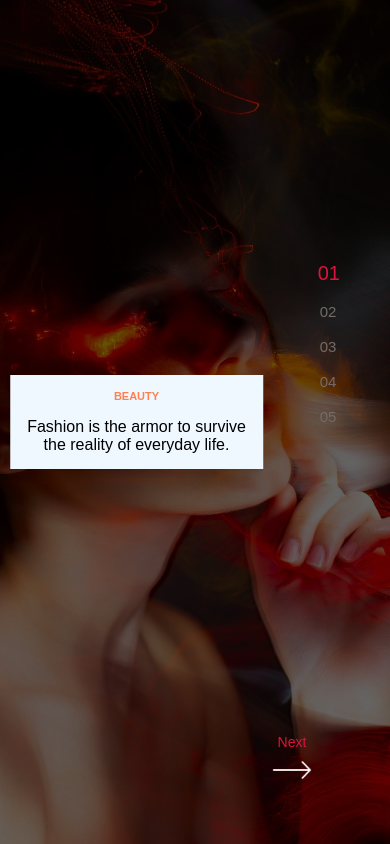
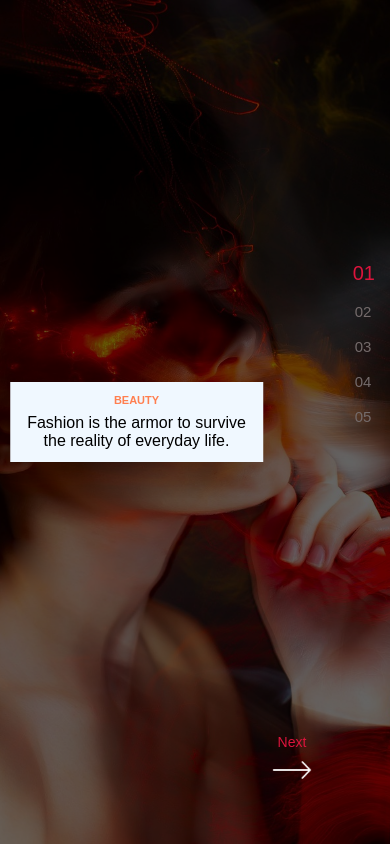
Before and after one commit to vishwanath231/Slider-javascript, a plain HTML site: page index.html in a window 390 px wide. Drawn offline with Linux system fonts and the light colour scheme.

Commit message:
Update style.css

```diff
--- a/assets/css/style.css
+++ b/assets/css/style.css
@@ -112,11 +112,7 @@ body{
     margin-top: 1rem;
     text-align: center;
 }
-@media(max-width:600px){
-    .info__container{
-        left: 35%
-    }
-}
+
 
 .slider__arrow{
     position: absolute;
@@ -190,3 +186,21 @@ body{
 .right__arrow.current-arrow {
     opacity: 1;
 }
+
+
+
+
+@media(max-width:600px) {
+    .info__container {
+        left: 35%
+    }
+    .info__container{
+        padding: 12px 8px;
+    }
+    .info__container .info__content{
+        margin-top: .5rem;
+    }
+    .slider__nav{
+        right: 15px;
+    }
+}
```
